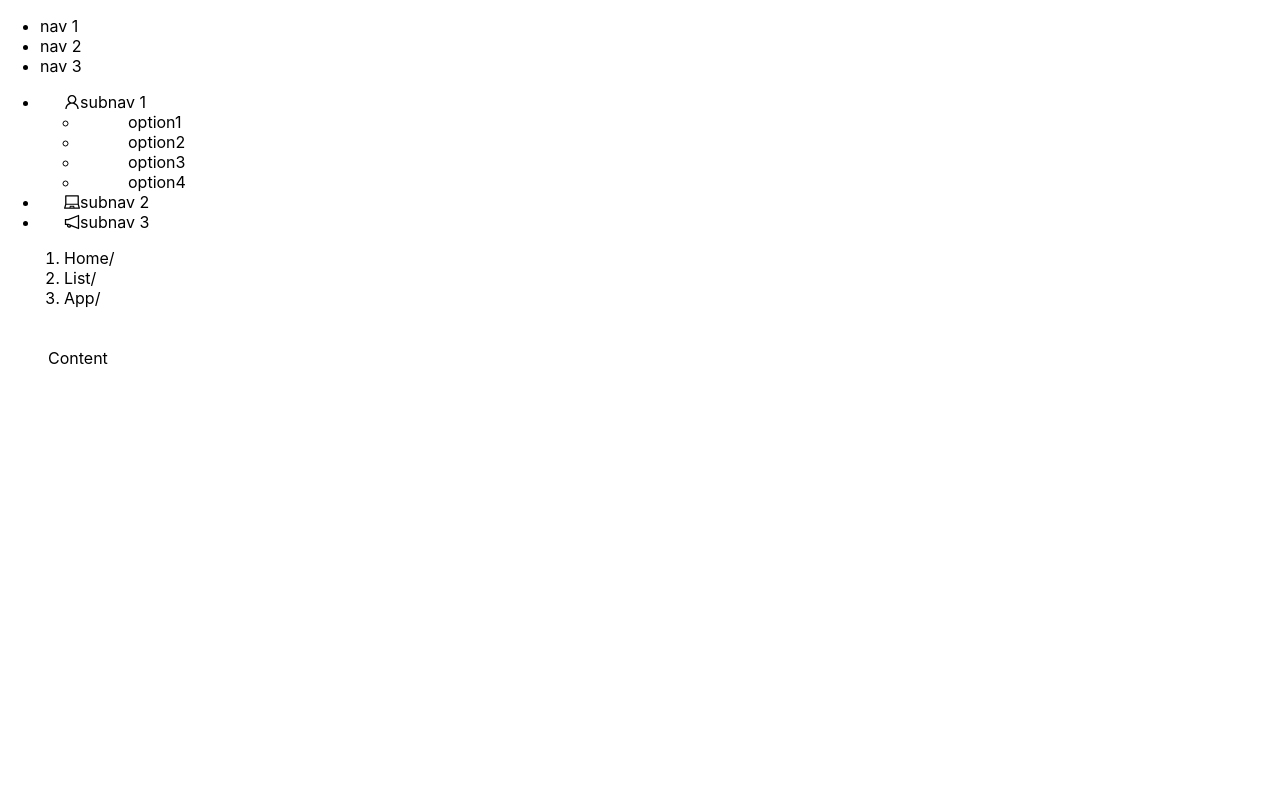
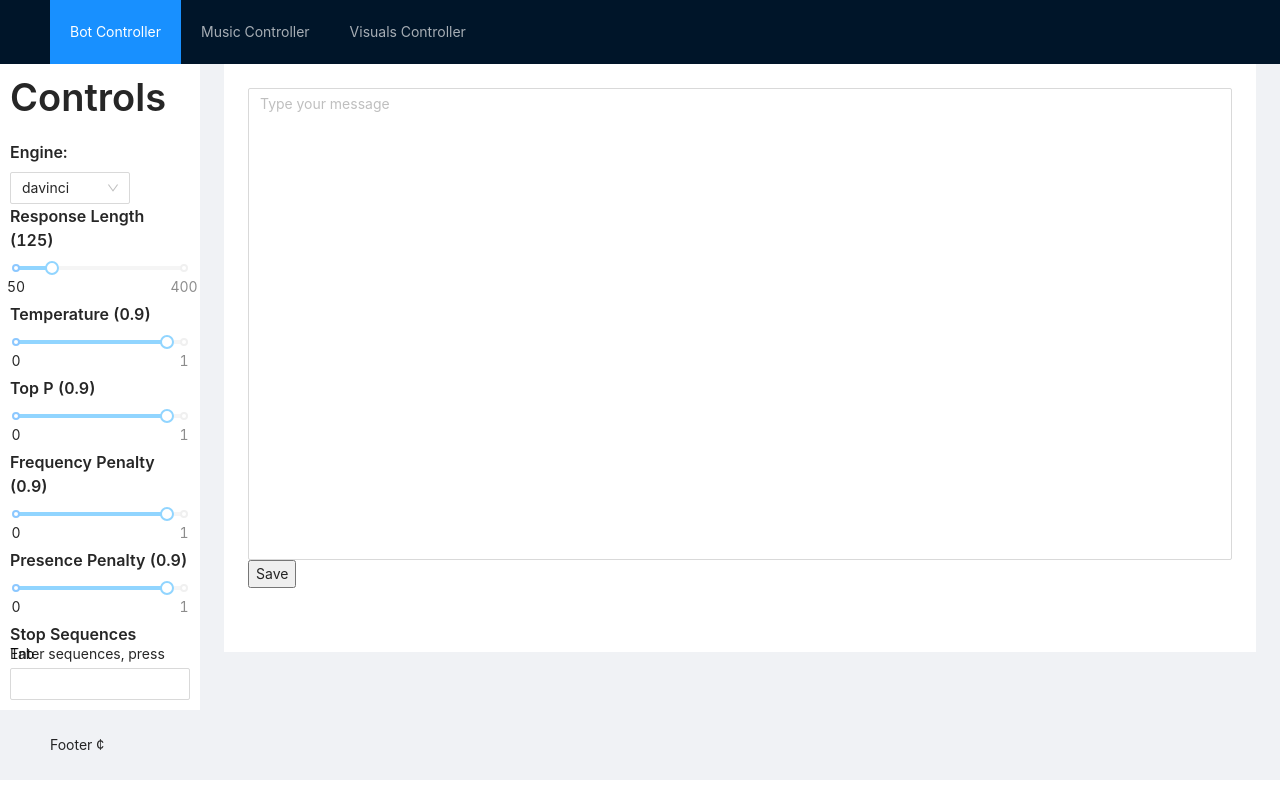
Before and after one commit to frag997/kiosk, a React (Create React App) app in the folder frontend/: page / in a window 1280 px wide. Built offline with nearby package versions, Linux system fonts and the light colour scheme; no server answers.

Commit message:
Feat: evolving first page

```diff
--- a/frontend/src/App.css
+++ b/frontend/src/App.css
@@ -48,3 +48,15 @@ code {
 .site-layout-background {
   background: #fff;
 }
+
+#noter-text-area {
+  height: 100%;
+  width: 100%;
+  -webkit-box-sizing: border-box; /* Safari/Chrome, other WebKit */
+  -moz-box-sizing: border-box;    /* Firefox, other Gecko */
+  box-sizing: border-box;         /* Opera/IE 8+ */
+}
+
+#log {
+  margin-top: 20px;
+}
--- a/frontend/src/App.js
+++ b/frontend/src/App.js
@@ -1,13 +1,17 @@
 import React, { useState } from 'react';
 import io from 'socket.io-client';
 import './App.css';
-import { Layout, Menu, Breadcrumb } from 'antd';
-import { UserOutlined, LaptopOutlined, NotificationOutlined } from '@ant-design/icons';
+import { Layout, Menu, Typography } from 'antd';
+// import { UserOutlined, LaptopOsutlined, NotificationOutlined } from '@ant-design/icons';
+import CustomSidebar from './Components/sideBarComponent';
+import FormComponent from './Components/formComponent';
 
-const { SubMenu } = Menu;
+// const { SubMenu } = Menu;
 const { Header, Content, Footer, Sider } = Layout;
+const { Paragraph } = Typography;
 
 function App() {
+  const [engine, setEngine] = useState('');
   const [prompt, setPrompt] = useState('');
   const [max_tokens, setMax_tokens] = useState(125);
   const [temperature, setTemperature] = useState(0.9);
@@ -25,12 +29,12 @@ function App() {
       socket.emit('connected', {data: 'I\'m connected!'});
   });
 
-  socket.on('completion', function(msg, cb) {
+  socket.on('completion', async function(msg, cb) {
       console.log('got back response')
       console.log(msg.data)
-      document.getElementById('log').append(msg.data);
 
-      const newPrompt = prompt + msg.data
+      const newPrompt = prompt + ' ' + msg.data
+      document.getElementById('log').append(newPrompt);
       setPrompt(newPrompt)
 
       if (cb) {
@@ -39,6 +43,7 @@ function App() {
   });
 
   const values = {
+    engine: engine,
     prompt: prompt,
     max_tokens: max_tokens,
     temperature: temperature,
@@ -48,6 +53,7 @@ function App() {
     stop_sequences: stop_sequences
   }
   const hooks = {
+    setEngine,
     setPrompt,
     setMax_tokens,
     setTemperature,
@@ -67,10 +73,10 @@ function App() {
     <Layout>
     <Header className="header">
       <div className="logo" />
-      <Menu theme="dark" mode="horizontal" defaultSelectedKeys={['2']}>
-        <Menu.Item key="1">nav 1</Menu.Item>
-        <Menu.Item key="2">nav 2</Menu.Item>
-        <Menu.Item key="3">nav 3</Menu.Item>
+      <Menu theme="dark" mode="horizontal" defaultSelectedKeys={['1']}>
+        <Menu.Item key="1">Bot Controller</Menu.Item>
+        <Menu.Item key="2">Music Controller</Menu.Item>
+        <Menu.Item key="3">Visuals Controller</Menu.Item>
       </Menu>
     </Header>
     <Layout>
@@ -81,32 +87,10 @@ function App() {
           defaultOpenKeys={['sub1']}
           style={{ height: '100%', borderRight: 0 }}
         >
-          <SubMenu key="sub1" icon={<UserOutlined />} title="subnav 1">
-            <Menu.Item key="1">option1</Menu.Item>
-            <Menu.Item key="2">option2</Menu.Item>
-            <Menu.Item key="3">option3</Menu.Item>
-            <Menu.Item key="4">option4</Menu.Item>
-          </SubMenu>
-          <SubMenu key="sub2" icon={<LaptopOutlined />} title="subnav 2">
-            <Menu.Item key="5">option5</Menu.Item>
-            <Menu.Item key="6">option6</Menu.Item>
-            <Menu.Item key="7">option7</Menu.Item>
-            <Menu.Item key="8">option8</Menu.Item>
-          </SubMenu>
-          <SubMenu key="sub3" icon={<NotificationOutlined />} title="subnav 3">
-            <Menu.Item key="9">option9</Menu.Item>
-            <Menu.Item key="10">option10</Menu.Item>
-            <Menu.Item key="11">option11</Menu.Item>
-            <Menu.Item key="12">option12</Menu.Item>
-          </SubMenu>
+          <CustomSidebar hooks={hooks} values={values} />
         </Menu>
       </Sider>
       <Layout style={{ padding: '0 24px 24px' }}>
-        <Breadcrumb style={{ margin: '16px 0' }}>
-          <Breadcrumb.Item>Home</Breadcrumb.Item>
-          <Breadcrumb.Item>List</Breadcrumb.Item>
-          <Breadcrumb.Item>App</Breadcrumb.Item>
-        </Breadcrumb>
         <Content
           className="site-layout-background"
           style={{
@@ -115,10 +99,12 @@ function App() {
             minHeight: 280,
           }}
         >
-          Content
+          <FormComponent prompt={prompt} setPrompt={setPrompt} formEmit={formEmit} />
         </Content>
+        <Paragraph id='log' st/>
       </Layout>
     </Layout>
+    <Footer>Footer ¢</Footer>
   </Layout>
   );
 }
--- a/frontend/src/Components/formComponent.js
+++ b/frontend/src/Components/formComponent.js
@@ -1,37 +1,23 @@
 import React from 'react';
-import { makeStyles } from '@material-ui/core/styles';
+import { Input } from 'antd';
 
-const drawerWidth = 240;
-
-const useStyles = makeStyles((theme) => ({
-    toolbar: theme.mixins.toolbar,
-    drawerPaper: {
-      width: drawerWidth,
-    },
-    content: {
-      flexGrow: 1,
-      padding: theme.spacing(3),
-    },
-  }));
+const { TextArea } = Input;
 
 function FormComponent(props) {
-    const classes = useStyles();
+    // const classes = useStyles();
     const { prompt, setPrompt, formEmit } = props;
 
     return (
-        <main className={classes.content}>
-            <div className={classes.toolbar} />
-            <form onSubmit={formEmit} id="emit" method="GET" action='#'>
-                <textarea rows={30} cols={100}
-                    name="prompt_text" id="prompt_text" placeholder="Message"
-                    value={prompt}
-                    onChange={e => setPrompt(e.target.value)}
-                    style={{"fontSize": "15px"}}
-                />
-                <br/>
-                <input type="submit" value="Submit" />
-            </form>
-        </main>
+      <form onSubmit={formEmit} id="noter-text-area" method="GET" action='#'>
+        <TextArea
+            id="textarea"
+            value={prompt}
+            onChange={e => setPrompt(e.target.value)}
+            placeholder="Type your message"
+            autoSize={{ minRows: 21 }}
+        />
+        <input type="submit" value="Save" />
+      </form>
     )
 }
 
--- a/frontend/src/Components/sideBarComponent.js
+++ b/frontend/src/Components/sideBarComponent.js
@@ -1,59 +1,13 @@
 import React from 'react';
-import PropTypes from 'prop-types';
-import AppBar from '@material-ui/core/AppBar';
-import CssBaseline from '@material-ui/core/CssBaseline';
-import Drawer from '@material-ui/core/Drawer';
-import Hidden from '@material-ui/core/Hidden';
-import IconButton from '@material-ui/core/IconButton';
-import TextField from '@material-ui/core/TextField';
-import MenuIcon from '@material-ui/icons/Menu';
-import Toolbar from '@material-ui/core/Toolbar';
-import Slider from '@material-ui/core/Slider';
-import Typography from '@material-ui/core/Typography';
-import { makeStyles, useTheme } from '@material-ui/core/styles';
 
-const drawerWidth = 300;
+import { Select, Slider, Typography } from 'antd';
 
-const useStyles = makeStyles((theme) => ({
-  root: {
-    display: 'flex',
-  },
-  drawer: {
-    [theme.breakpoints.up('sm')]: {
-      width: drawerWidth,
-      flexShrink: 0,
-    },
-  },
-  appBar: {
-    [theme.breakpoints.up('sm')]: {
-      width: `calc(100% - ${drawerWidth}px)`,
-      marginLeft: drawerWidth,
-    },
-  },
-  menuButton: {
-    marginRight: theme.spacing(2),
-    [theme.breakpoints.up('sm')]: {
-      display: 'none',
-    },
-  },
-  // necessary for content to be below app bar
-  toolbar: theme.mixins.toolbar,
-  drawerPaper: {
-    width: drawerWidth,
-  },
-  content: {
-    flexGrow: 1,
-    padding: theme.spacing(3),
-  },
-}));
+const { Title } = Typography;
+const { Option } = Select;
 
-function ResponsiveDrawer(props) {
-  const { window, formEmit } = props;
-  const classes = useStyles();
-  const theme = useTheme();
-  const [mobileOpen, setMobileOpen] = React.useState(false);
-
+function CustomSidebar(props) {
   const {
+    engine,
     max_tokens,
     temperature,
     top_p,
@@ -63,200 +17,126 @@ function ResponsiveDrawer(props) {
   } = props.values;
 
   const {
+    setEngine,
     setMax_tokens,
     setTemperature,
     setTop_p,
     setFrequency_penalty,
     setPresence_penalty,
-    setStop_sequences
+    setStop_sequences,
   } = props.hooks;
 
-  const handleDrawerToggle = () => {
-    setMobileOpen(!mobileOpen);
-  };
-  const handleStopSequencesChange = (event) => {
-    const string = event.target.value;
-    setStop_sequences(string)
-  }
+  return (
+        <div style={{padding: '10px'}}>
+        <br/>
+        <Title level={1}>Controls</Title>
+        <Title level={5}>Engine:</Title>
+        <Select defaultValue="davinci" style={{ width: 120 }} onChange={e => setEngine(e)}>
+            <Option value="davinci">davinci</Option>
+            <Option value="curie">curie</Option>
+            <Option value="babbage">babbage</Option>
+            <Option value="ada">ada</Option>
+        </Select>
 
-  const drawer = (
-    <div id="playground_menu">
-        <br/>
-        <label htmlFor="engines">Engine:</label>
-        <select name="engines" id="engines">
-          <option value="davinci">davinci</option>
-          <option value="curie">curie</option>
-          <option value="babbage">babbage</option>
-          <option value="ada">ada</option>
-        </select>
-        <br/><br/>
         <div>
-          <Typography id="discrete-slider-always" gutterBottom>
-              Response Length ({max_tokens})
-          </Typography>
-          <Slider
+        <Title level={5} id="discrete-slider-always">
+            Response Length ({max_tokens})
+        </Title>
+        <Slider  marks={{50: '50', 400: '400'}}
                 defaultValue={max_tokens}
-                aria-labelledby="discrete-slider-always"
                 step={1}
                 min={50}
                 max={400}
                 value={max_tokens}
-                onChange={(event, newValue) => {
-                  setMax_tokens(newValue);
+                onChange={(event) => {
+                    setMax_tokens(event);
                 }}
-                valueLabelDisplay="off"
-              />
+            />
         </div>
         <div>
-          <Typography id="discrete-slider-always" gutterBottom>
-              Temperature (<span id="temperature_val">{temperature}</span>)
-          </Typography>
-          <Slider
+        <Title level={5} id="discrete-slider-always">
+            Temperature (<span id="temperature_val">{temperature}</span>)
+        </Title>
+
+        <Slider marks={{0: '0', 1: '1'}}
                 defaultValue={temperature}
-                aria-labelledby="discrete-slider-always"
                 step={0.01}
                 min={0}
                 max={1}
                 value={temperature}
-                onChange={(event, newValue) => {
-                  setTemperature(newValue);
+                onChange={(event) => {
+                setTemperature(event);
                 }}
-                valueLabelDisplay="off"
-              />
+            />
         </div>
 
         <div>
-            <Typography id="discrete-slider-always" gutterBottom>
-              Top P (<span id="top_p_val">{top_p}</span>)
-            </Typography>
-            <Slider
+            <Title level={5} id="discrete-slider-always">
+            Top P (<span id="top_p_val">{top_p}</span>)
+            </Title>
+            <Slider marks={{0: '0', 1: '1'}}
                 defaultValue={top_p}
-                aria-labelledby="discrete-slider-always"
                 step={0.01}
                 min={0}
                 max={1}
                 value={top_p}
-                onChange={(event, newValue) => {
-                  setTop_p(newValue);
+                onChange={(event) => {
+                setTop_p(event);
                 }}
-                valueLabelDisplay="off"
-              />
+            />
         </div>
 
         <div>
-          <Typography id="discrete-slider-always" gutterBottom>
-              Frequency Penalty (<span id="frequency_penalty_val">{frequency_penalty}</span>)
-          </Typography>
-          <Slider
+        <Title level={5} id="discrete-slider-always">
+            Frequency Penalty (<span id="frequency_penalty_val">{frequency_penalty}</span>)
+        </Title>
+        <Slider marks={{0: '0', 1: '1'}}
                 defaultValue={frequency_penalty}
-                aria-labelledby="discrete-slider-always"
                 step={0.01}
                 min={0}
                 max={1}
                 value={frequency_penalty}
-                onChange={(event, newValue) => {
-                  setFrequency_penalty(newValue);
+                onChange={(event) => {
+                setFrequency_penalty(event);
                 }}
-                valueLabelDisplay="off"
-              />
+            />
         </div>
         <div>
-          <Typography id="discrete-slider-always" gutterBottom>
-              Presence Penalty (<span id="presence_penalty_val">{presence_penalty}</span>)
-          </Typography>
-          <Slider
+        <Title level={5} id="discrete-slider-always">
+            Presence Penalty (<span id="presence_penalty_val">{presence_penalty}</span>)
+        </Title>
+        <Slider marks={{0: '0', 1: '1'}}
             defaultValue={presence_penalty}
-            aria-labelledby="discrete-slider-always"
             step={0.01}
             min={0}
             max={1}
             value={presence_penalty}
-            onChange={(event, newValue) => {
-              setPresence_penalty(newValue);
+            onChange={(event) => {
+            setPresence_penalty(event);
             }}
             valueLabelDisplay="off"
-          />
+        />
         </div>
         <div>
-          <Typography id="discrete-slider-always" gutterBottom>
-              Stop Sequences
-          </Typography>
-          <p>Enter sequence and press Tab</p>
-          <TextField
-            id="filled-multiline-flexible"
-            label="Type here"
-            multiline
-            rowsMax={3}
+        <Title level={5} id="discrete-slider-always">
+            Stop Sequences
+        </Title>
+        <p>Enter sequences, press Tab</p>
+        <Select
             value={stop_sequences}
-            onChange={handleStopSequencesChange}
-            variant="outlined"
-            />
-          </div>
-    </div>
-  );
-
-  const container = window !== undefined ? () => window().document.body : undefined;
-
-  return (
-    <div className={classes.root}>
-      <CssBaseline />
-      <AppBar position="fixed" className={classes.appBar}>
-        <Toolbar>
-          <IconButton
-            color="inherit"
-            aria-label="open drawer"
-            edge="start"
-            onClick={handleDrawerToggle}
-            className={classes.menuButton}
-          >
-            <MenuIcon />
-          </IconButton>
-          <Typography variant="h6" noWrap>
-            Kiosk
-          </Typography>
-        </Toolbar>
-      </AppBar>
-      <nav className={classes.drawer} aria-label="mailbox folders">
-        {/* The implementation can be swapped with js to avoid SEO duplication of links. */}
-        <Hidden smUp implementation="css">
-          <Drawer
-            container={container}
-            variant="temporary"
-            anchor={theme.direction === 'rtl' ? 'right' : 'left'}
-            open={mobileOpen}
-            onClose={handleDrawerToggle}
-            classes={{
-              paper: classes.drawerPaper,
+            onChange={event => {
+                setStop_sequences(event)
             }}
-            ModalProps={{
-              keepMounted: true, // Better open performance on mobile.
-            }}
-          >
-            {drawer}
-          </Drawer>
-        </Hidden>
-        <Hidden xsDown implementation="css">
-          <Drawer
-            classes={{
-              paper: classes.drawerPaper,
-            }}
-            variant="permanent"
-            open
-          >
-            {drawer}
-          </Drawer>
-        </Hidden>
-      </nav>
+            mode="tags"
+            tokenSeparators={[',']}
+            size={'default'}
+            dropdownStyle={{ display: 'none' }}
+            style={{ width: '100%' }}>
+        </Select>
+        {/* <TextArea rows={4} /> */}
+        </div>
     </div>
   );
 }
 
-ResponsiveDrawer.propTypes = {
-  /**
-   * Injected by the documentation to work in an iframe.
-   * You won't need it on your project.
-   */
-  window: PropTypes.func,
-};
-
-export default ResponsiveDrawer;
+export default CustomSidebar;
--- a/frontend/src/index.js
+++ b/frontend/src/index.js
@@ -2,6 +2,7 @@ import React from 'react';
 import ReactDOM from 'react-dom';
 import './App.css';
 import App from './App';
+import "antd/dist/antd.css";
 
 ReactDOM.render(
   <React.StrictMode>
```
